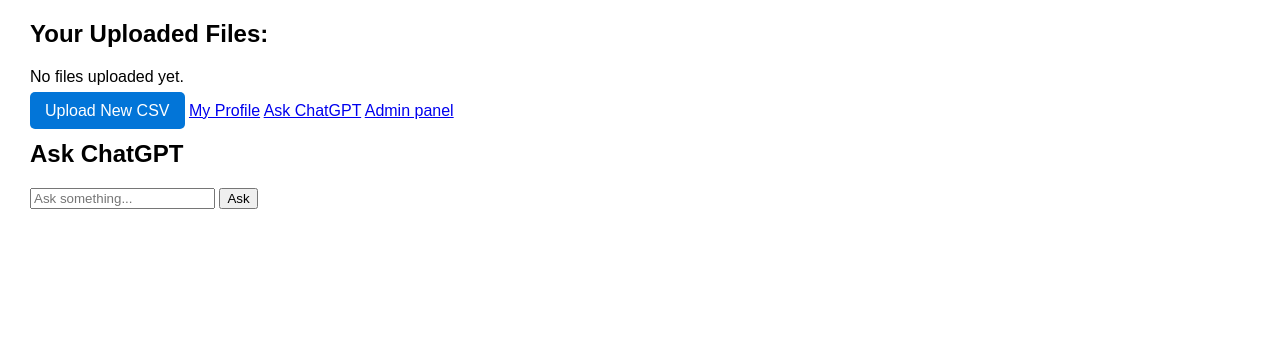
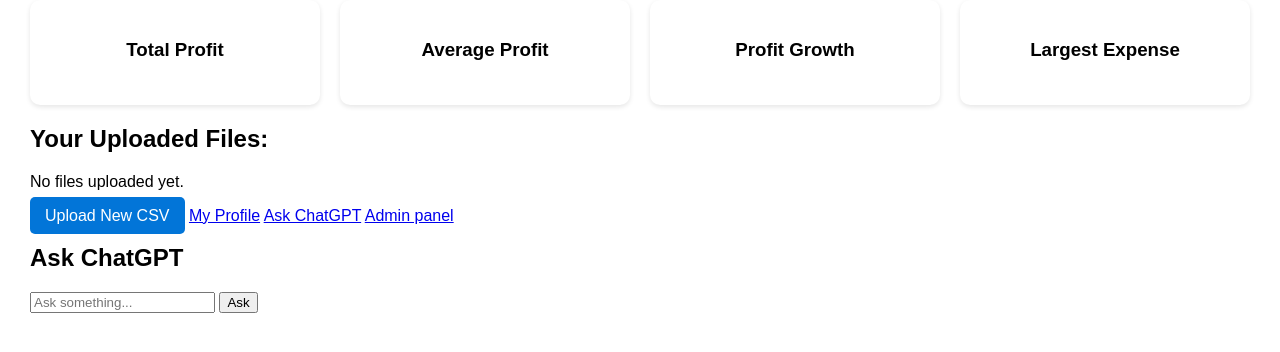
Before and after one commit to drgriff674/profit_optimizer, a Flask app: template templates/dashboard.html in a window 1280 px wide. Shown: the part 110-462 px from the top of the page. Run offline with Flask 3, Linux system fonts and the light colour scheme; the template is opened without the code that fills it, so the values that code supplies are empty.

Commit message:
Added KPI session to dashboard route and dashboard.html

```diff
--- a/app.py
+++ b/app.py
@@ -194,8 +194,31 @@
                     notifications.append(f"Error generating insights: {str(e)}")
     notifications = session.get('notifications',[])
 
+    # 🔹 Example data (replace later with your real company data)
+    data = {
+        "date": pd.date_range(start="2024-01-01", periods=12, freq="M"),
+        "revenue": [10000,12000,11000,15000,18000,16000,20000,22000,21000,25000,27000,30000],
+        "expenses": [7000,8000,7500,10000,11000,9500,12000,13000,12500,15000,16000,17000],
+    }
+    df = pd.DataFrame(data)
+    df["profit"] = df["revenue"] - df["expenses"]
+
+    # 🔹 KPI calculations
+    total_profit = df["profit"].sum()
+    avg_profit = df["profit"].mean()
+    profit_growth = ((df["profit"].iloc[-1] - df["profit"].iloc[0]) / df["profit"].iloc[0]) * 100
+
+    kpis = {
+        "total_profit": f"${total_profit:,.2f}",
+        "avg_profit": f"${avg_profit:,.2f}",
+        "profit_growth": f"{profit_growth:.2f}%",
+        "largest_expense": "Operations"  # placeholder for now
+    }
+
+    # 🔹 Send KPIs to dashboard.html
+
     # ✅ NO CHANGE: Pass list of files and notifications to dashboard template
-    return render_template('dashboard.html', files=files, notifications=notifications, answer=answer)
+    return render_template('dashboard.html', files=files, notifications=notifications, answer=answer, kpis=kpis)
 @app.route('/upload', methods=['GET', 'POST'])
 def upload():
     if 'user' not in session:
--- a/templates/dashboard.html
+++ b/templates/dashboard.html
@@ -66,6 +66,27 @@
         </form>
     </div>
 
+<!-- 🔹 KPI Section -->
+<div class="kpi-container" style="display: flex; gap: 20px; margin-bottom: 20px;">
+  <div class="kpi-card" style="flex:1; background:#fff; padding:20px; border-radius:10px; box-shadow:0 2px 5px rgba(0,0,0,0.1); text-align:center;">
+    <h3>Total Profit</h3>
+    <p style="font-size:24px; font-weight:bold;">{{ kpis.total_profit }}</p>
+  </div>
+  <div class="kpi-card" style="flex:1; background:#fff; padding:20px; border-radius:10px; box-shadow:0 2px 5px rgba(0,0,0,0.1); text-align:center;">
+    <h3>Average Profit</h3>
+    <p style="font-size:24px; font-weight:bold;">{{ kpis.avg_profit }}</p>
+  </div>
+  <div class="kpi-card" style="flex:1; background:#fff; padding:20px; border-radius:10px; box-shadow:0 2px 5px rgba(0,0,0,0.1); text-align:center;">
+    <h3>Profit Growth</h3>
+    <p style="font-size:24px; font-weight:bold;">{{ kpis.profit_growth }}</p>
+  </div>
+  <div class="kpi-card" style="flex:1; background:#fff; padding:20px; border-radius:10px; box-shadow:0 2px 5px rgba(0,0,0,0.1); text-align:center;">
+    <h3>Largest Expense</h3>
+    <p style="font-size:24px; font-weight:bold;">{{ kpis.largest_expense }}</p>
+  </div>
+</div>
+<!-- 🔹 End KPI Section -->
+
     <!-- ✅ Smart Notifications (if any) -->
     {% if notifications %}
         <div class="notification">
```
